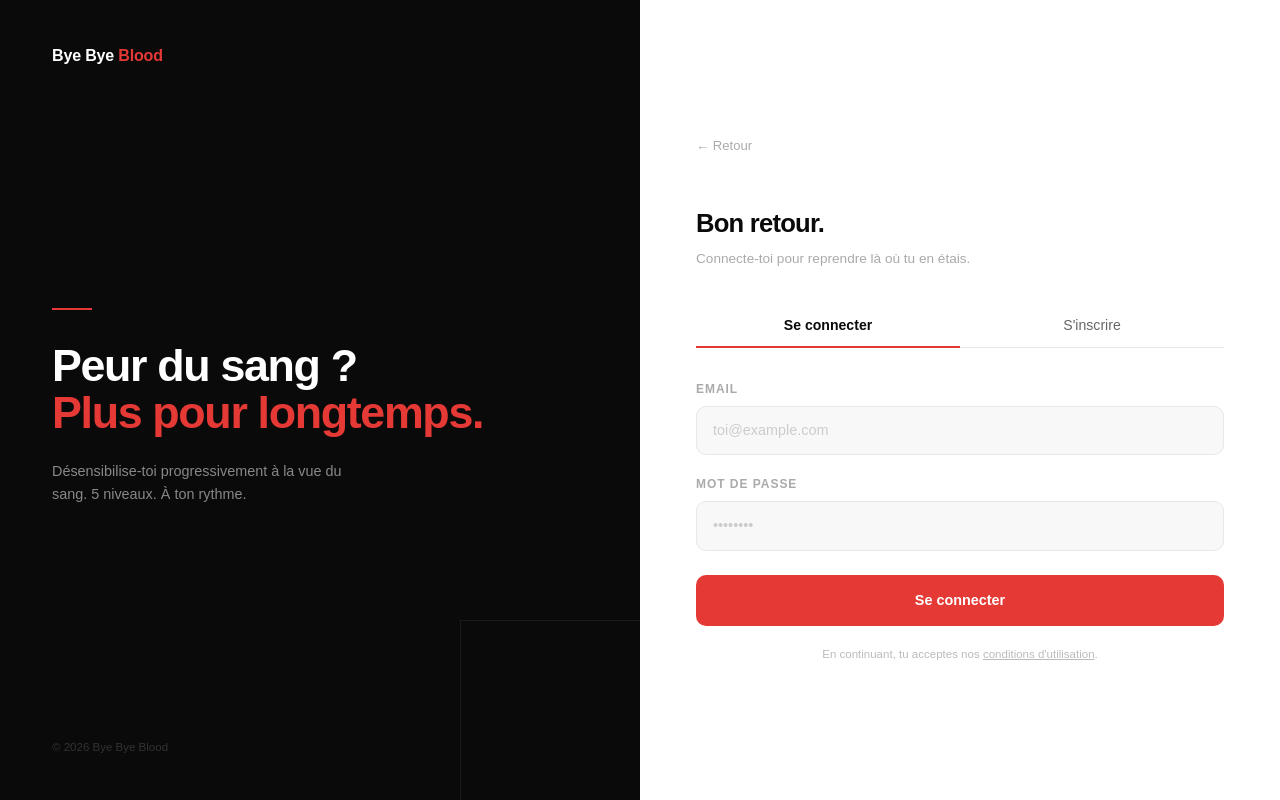
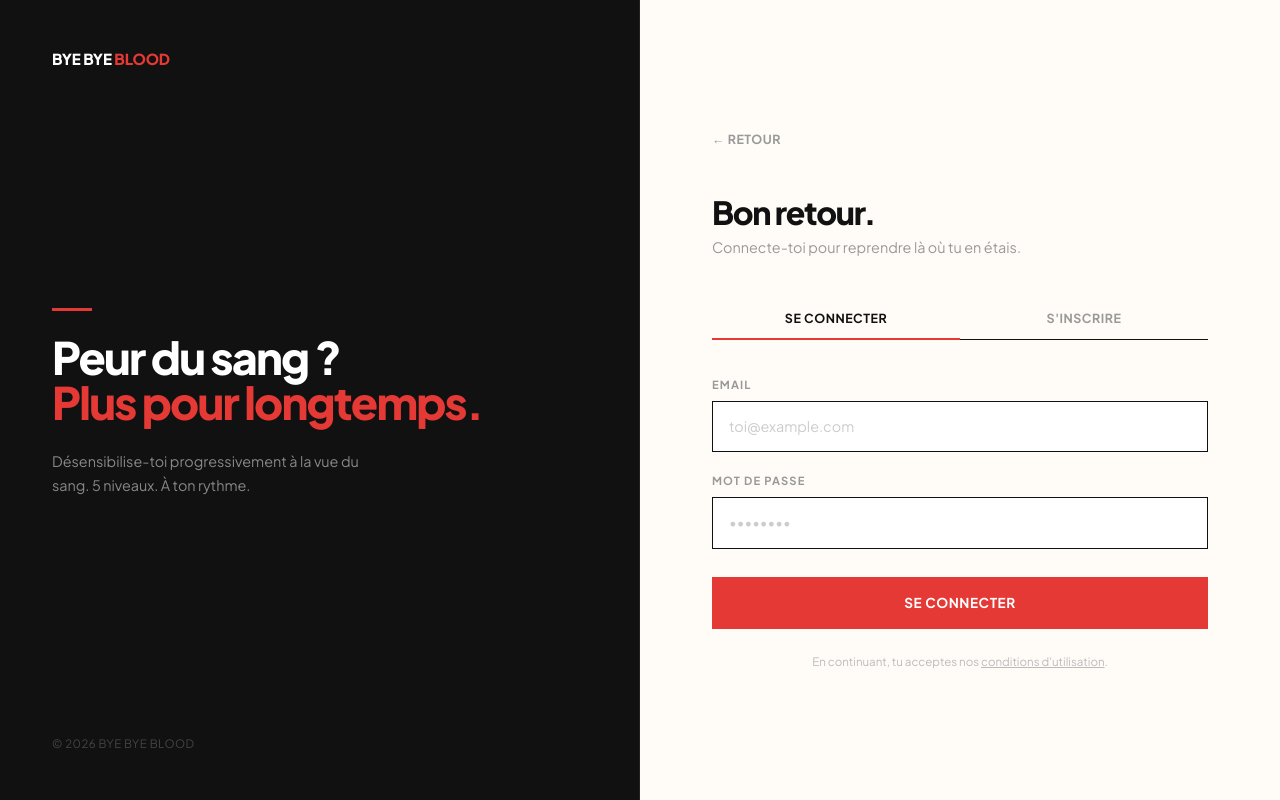
Before and after one commit to Paulrequin/byebyeblood.fr, a React (Vite) app: page /auth in a window 1280 px wide. Built offline with nearby package versions, Linux system fonts and the light colour scheme; no server answers.

Commit message:
design: align auth page with landing design system
Co-Authored-By: Claude Sonnet 4.6 <noreply@anthropic.com>

```diff
--- a/src/pages/Auth.module.css
+++ b/src/pages/Auth.module.css
@@ -7,24 +7,26 @@
   display: grid;
   grid-template-columns: 1fr 1fr;
   min-height: 100vh;
-  font-family: 'Urbanist', sans-serif;
+  font-family: 'Plus Jakarta Sans', sans-serif;
 }
 
 /* ── LEFT — brand panel ── */
 .left {
-  background: #0A0A0A;
+  background: #111;
   display: flex;
   flex-direction: column;
   justify-content: space-between;
-  padding: 44px 52px;
+  padding: 48px 52px;
   position: relative;
   overflow: hidden;
+  border-right: 1px solid #222;
 }
 .leftLogo {
-  font-size: 1rem;
+  font-size: 0.95rem;
   font-weight: 800;
   color: #fff;
   letter-spacing: -0.01em;
+  text-transform: uppercase;
 }
 .leftLogoRed { color: #E53935; }
 
@@ -34,58 +36,53 @@
   gap: 24px;
 }
 .leftTagline {
-  font-size: clamp(2rem, 3.5vw, 3rem);
+  font-size: clamp(2rem, 3.5vw, 3.2rem);
   font-weight: 800;
   color: #fff;
-  line-height: 1.05;
-  letter-spacing: -0.03em;
+  line-height: 1.0;
+  letter-spacing: -0.04em;
 }
-.leftTaglineRed { color: #E53935; }
+.leftTaglineRed { color: #E53935; display: block; }
 .leftSub {
   font-size: 0.9rem;
   color: #888;
-  line-height: 1.65;
+  line-height: 1.7;
   max-width: 320px;
   font-weight: 400;
 }
 .leftDivider {
   width: 40px;
-  height: 2px;
+  height: 3px;
   background: #E53935;
-  margin: 8px 0;
+  margin: 0;
 }
 .leftFooter {
   font-size: 0.72rem;
-  color: #333;
+  color: #444;
+  text-transform: uppercase;
+  letter-spacing: 0.04em;
 }
 
-/* Decorative lines */
-.leftDeco {
-  position: absolute;
-  bottom: 0;
-  right: 0;
-  width: 180px;
-  height: 180px;
-  border-top: 1px solid #1A1A1A;
-  border-left: 1px solid #1A1A1A;
-  pointer-events: none;
-}
+.leftDeco { display: none; }
 
 /* ── RIGHT — form panel ── */
 .right {
-  background: #ffffff;
+  background: #FFFCF7;
   display: flex;
   flex-direction: column;
   justify-content: center;
-  padding: 48px 56px;
-  animation: fadeUp 0.6s ease both;
+  padding: 64px 72px;
+  animation: fadeUp 0.5s ease both;
 }
 
 .backBtn {
   align-self: flex-start;
-  font-family: 'Urbanist', sans-serif;
-  font-size: 0.82rem;
-  color: #aaa;
+  font-family: 'Plus Jakarta Sans', sans-serif;
+  font-size: 0.78rem;
+  font-weight: 700;
+  letter-spacing: 0.04em;
+  text-transform: uppercase;
+  color: #999;
   background: none;
   border: none;
   cursor: pointer;
@@ -93,47 +90,50 @@
   margin-bottom: 48px;
   transition: color 0.15s;
 }
-.backBtn:hover { color: #0A0A0A; }
+.backBtn:hover { color: #111; }
 
 .formTitle {
-  font-size: 1.6rem;
+  font-size: 2rem;
   font-weight: 800;
-  color: #0A0A0A;
-  letter-spacing: -0.03em;
-  margin-bottom: 6px;
+  color: #111;
+  letter-spacing: -0.04em;
+  margin-bottom: 8px;
+  line-height: 1.0;
 }
 .formSub {
-  font-size: 0.85rem;
-  color: #aaa;
-  margin-bottom: 36px;
+  font-size: 0.9rem;
+  color: #999;
+  margin-bottom: 40px;
   font-weight: 400;
+  line-height: 1.6;
 }
 
 /* Tabs */
 .tabs {
   display: flex;
   gap: 0;
-  margin-bottom: 32px;
-  border-bottom: 1.5px solid #E8E8E8;
+  margin-bottom: 36px;
+  border-bottom: 1px solid #111;
 }
 .tab {
   flex: 1;
   padding: 10px 0;
-  font-family: 'Urbanist', sans-serif;
-  font-size: 0.88rem;
-  font-weight: 400;
+  font-family: 'Plus Jakarta Sans', sans-serif;
+  font-size: 0.78rem;
+  font-weight: 700;
+  letter-spacing: 0.04em;
+  text-transform: uppercase;
   background: none;
   border: none;
   border-bottom: 2px solid transparent;
-  margin-bottom: -1.5px;
-  color: #666;
+  margin-bottom: -1px;
+  color: #999;
   cursor: pointer;
   transition: color 0.15s, border-color 0.15s;
 }
-.tab:hover { color: #0A0A0A; }
+.tab:hover { color: #111; }
 .tabActive {
-  color: #0A0A0A;
-  font-weight: 800;
+  color: #111;
   border-bottom-color: #E53935;
 }
 
@@ -141,34 +141,34 @@
 .field { margin-bottom: 20px; }
 .label {
   display: block;
-  font-size: 0.75rem;
-  font-weight: 800;
-  letter-spacing: 0.08em;
+  font-size: 0.7rem;
+  font-weight: 700;
+  letter-spacing: 0.1em;
   text-transform: uppercase;
-  color: #aaa;
+  color: #999;
   margin-bottom: 8px;
 }
 .input {
   width: 100%;
-  padding: 13px 16px;
-  font-family: 'Urbanist', sans-serif;
+  padding: 14px 16px;
+  font-family: 'Plus Jakarta Sans', sans-serif;
   font-size: 0.9rem;
-  background: #F8F8F8;
-  border: 1.5px solid #E8E8E8;
-  border-radius: 10px;
-  color: #0A0A0A;
+  background: #fff;
+  border: 1px solid #111;
+  border-radius: 0;
+  color: #111;
   outline: none;
-  transition: border-color 0.15s;
+  transition: border-color 0.15s, box-shadow 0.15s;
 }
 .input::placeholder { color: #ccc; }
-.input:focus { border-color: #E53935; background: #fff; }
+.input:focus { border-color: #E53935; box-shadow: 3px 3px 0 #E53935; }
 
 /* Feedback */
 .errorBox {
   padding: 12px 16px;
-  border-radius: 10px;
+  border-radius: 0;
   background: #FFF0F0;
-  border: 1px solid #FFCCCC;
+  border: 1px solid #E53935;
   color: #C62828;
   font-size: 0.82rem;
   margin-bottom: 16px;
@@ -176,9 +176,9 @@
 }
 .successBox {
   padding: 12px 16px;
-  border-radius: 10px;
+  border-radius: 0;
   background: #F0FFF4;
-  border: 1px solid #C6F6D5;
+  border: 1px solid #276749;
   color: #276749;
   font-size: 0.82rem;
   margin-bottom: 16px;
@@ -187,16 +187,18 @@
 
 .submitBtn {
   width: 100%;
-  padding: 15px;
+  padding: 16px;
   background: #E53935;
   color: #fff;
-  font-family: 'Urbanist', sans-serif;
-  font-size: 0.9rem;
-  font-weight: 800;
+  font-family: 'Plus Jakarta Sans', sans-serif;
+  font-size: 0.85rem;
+  font-weight: 700;
+  letter-spacing: 0.04em;
+  text-transform: uppercase;
   border: none;
-  border-radius: 10px;
+  border-radius: 0;
   cursor: pointer;
-  margin-top: 4px;
+  margin-top: 8px;
   transition: background 0.15s;
 }
 .submitBtn:hover    { background: #c62828; }
@@ -206,26 +208,26 @@
   font-size: 0.72rem;
   color: #bbb;
   text-align: center;
-  margin-top: 20px;
+  margin-top: 24px;
   font-weight: 400;
 }
 .termsLink { text-decoration: underline; cursor: pointer; }
-.termsLink:hover { color: #0A0A0A; }
+.termsLink:hover { color: #111; }
 
 .devBtn {
   width: 100%;
   margin-top: 12px;
   padding: 11px;
-  font-family: 'Urbanist', sans-serif;
+  font-family: 'Plus Jakarta Sans', sans-serif;
   font-size: 0.82rem;
   color: #bbb;
   background: transparent;
-  border: 1.5px dashed #E8E8E8;
-  border-radius: 10px;
+  border: 1px dashed #ccc;
+  border-radius: 0;
   cursor: pointer;
   transition: border-color 0.15s, color 0.15s;
 }
-.devBtn:hover { border-color: #E53935; color: #0A0A0A; }
+.devBtn:hover { border-color: #E53935; color: #111; }
 
 /* ── MOBILE ── */
 @media (max-width: 768px) {
```
